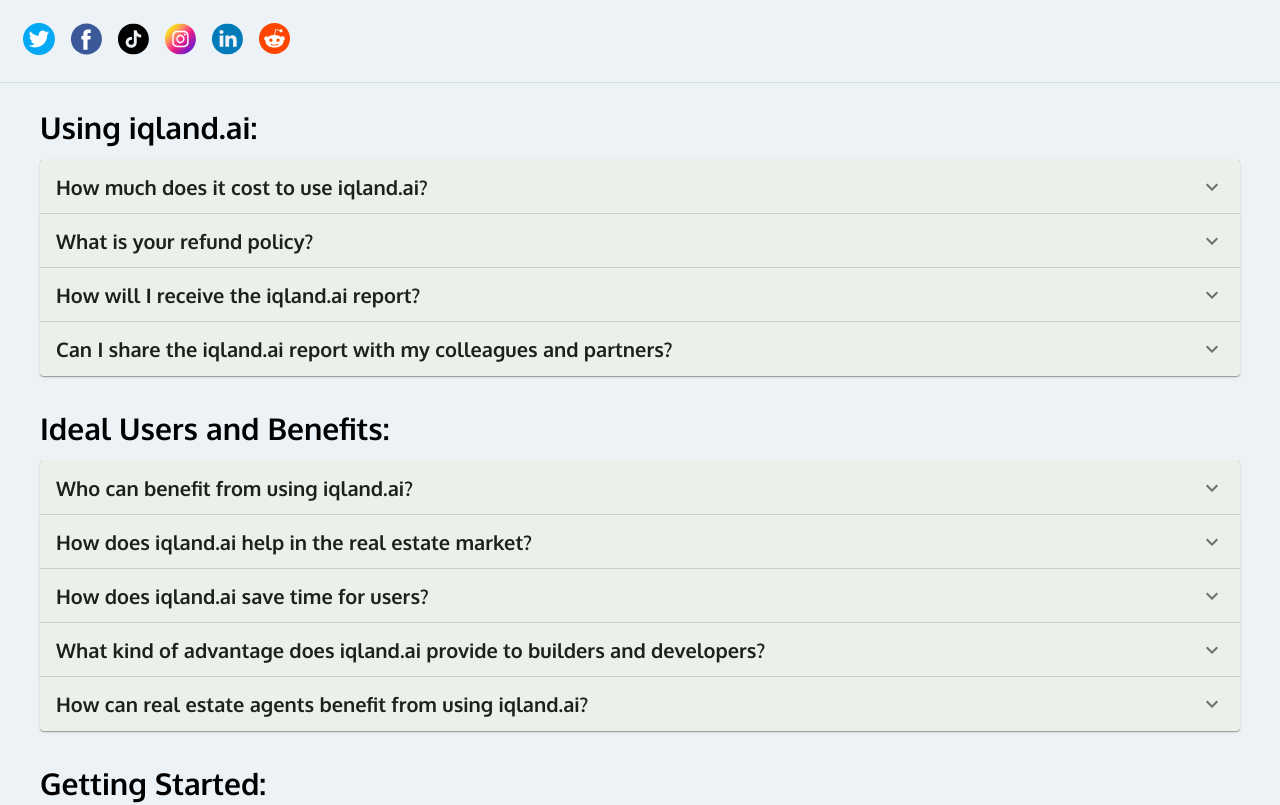
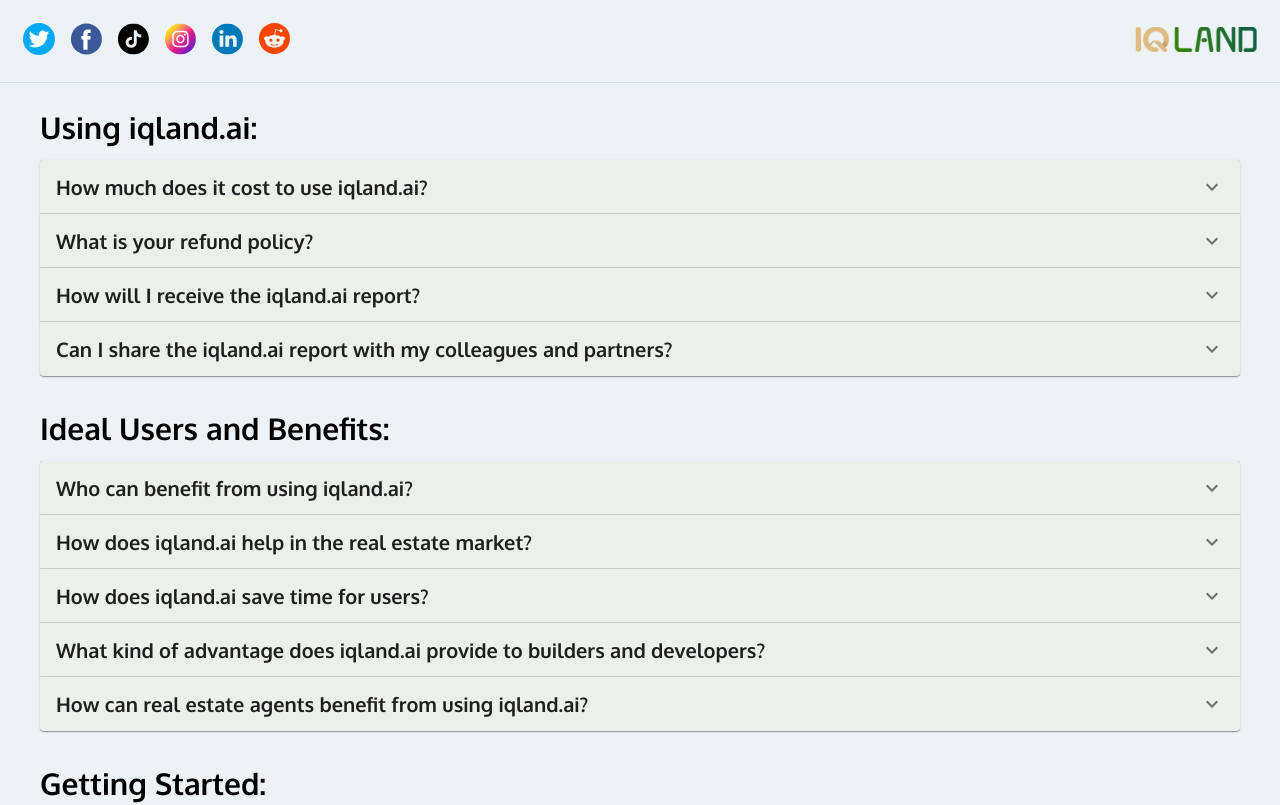
Before and after one commit to hash1000/iqland, a React (Create React App) app: page /faqs in a window 1280 px wide. Shown: the top 805 px of the page. Built offline with nearby package versions, Linux system fonts and the light colour scheme.

Commit message:
landing page and faq updates

```diff
--- a/src/components/Header.tsx
+++ b/src/components/Header.tsx
@@ -2,20 +2,23 @@
 import React, { useState } from "react";
 import { Box, Button, IconButton, Menu, MenuItem } from "@mui/material";
 import MenuIcon from "@mui/icons-material/Menu";
-import { Link } from "react-router-dom";
+import { Link, useLocation } from "react-router-dom";
 
 const CustomHeader = styled(Box)`
   padding: 23px;
   box-shadow: 0px 1px 0px 0px rgba(41, 120, 29, 0.13);
   .container {
     display: flex;
-    justify-content: center;
+    justify-content: space-between;
     align-items: center;
     gap: 1rem;
     position: relative;
     width: 100%;
     margin: 0 auto;
     max-width: 1312px;
+    @media screen and (max-width:480px) {
+      flex-direction: column;
+    }
   }
 `;
 
@@ -30,6 +33,8 @@
 
 export const Header = () => {
   const [anchorEl, setAnchorEl] = useState<null | HTMLElement>(null);
+  const location = useLocation();
+  const currentPath = location.pathname;
   const open = Boolean(anchorEl);
 
   const handleClick = (event: React.MouseEvent<HTMLButtonElement>) => {
@@ -96,7 +101,10 @@
             </Box>
           ))}
         </Box>
-        <Box component={Link} to="/login" sx={{ ml: "auto", display: "inline" }}>
+        {currentPath === "/faqs" &&
+        <Box>
+          <Box component={Link} to="/" sx={{ ml: "auto", display: "inline" }}>
+          <img src={`${process.env.PUBLIC_URL}/images/logomain.svg`} alt="logo" style={{height: "25px"}} />
           {/* <Button
               sx={{
                 textTransform: "capitalize",
@@ -110,6 +118,8 @@
               Login
             </Button> */}
           </Box>
+        </Box>}
+
       </div>
     </CustomHeader>
   );
--- a/src/pages/Home.tsx
+++ b/src/pages/Home.tsx
@@ -209,6 +209,7 @@
                 right: "15px",
               }}
             >
+              <Box component={Link} to="/faqs">
                 <Box
                   onClick={closeHandler}
                   component="img"
@@ -220,6 +221,7 @@
                   alt="close"
                   src={`${process.env.PUBLIC_URL}/images/cross.svg`}
                 />
+              </Box>
             </Box>
             <Box
                 component="img"
```
Also changed, not shown: 8 other files (tests, documents, lock files or other folders). Lines whose indentation alone changed are shown as unchanged.
